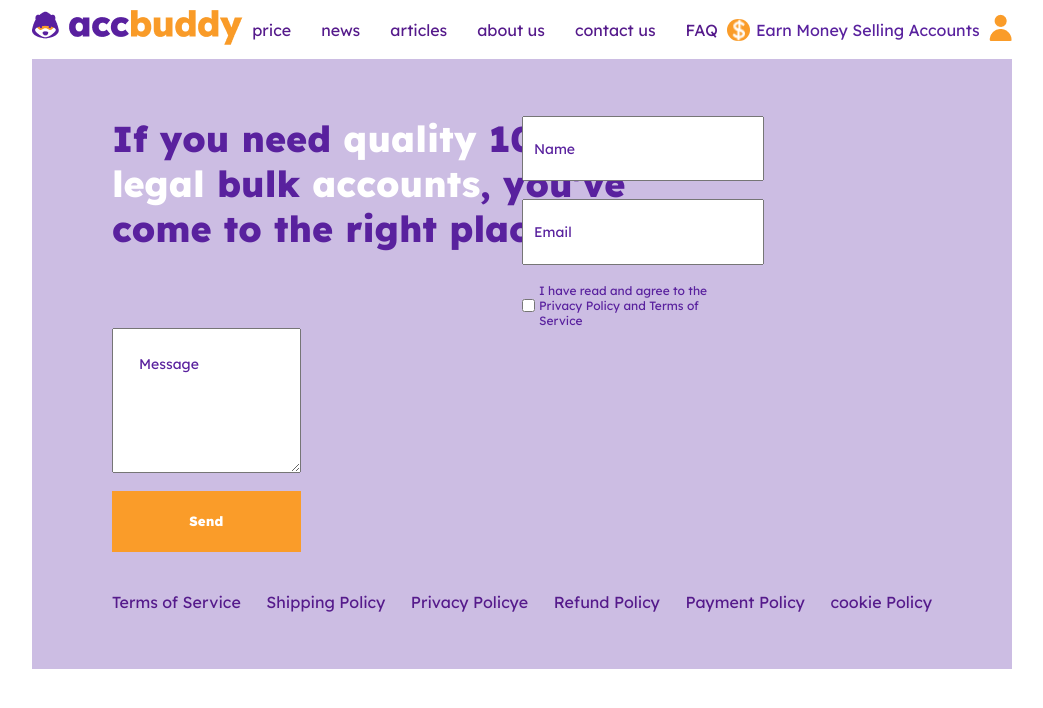
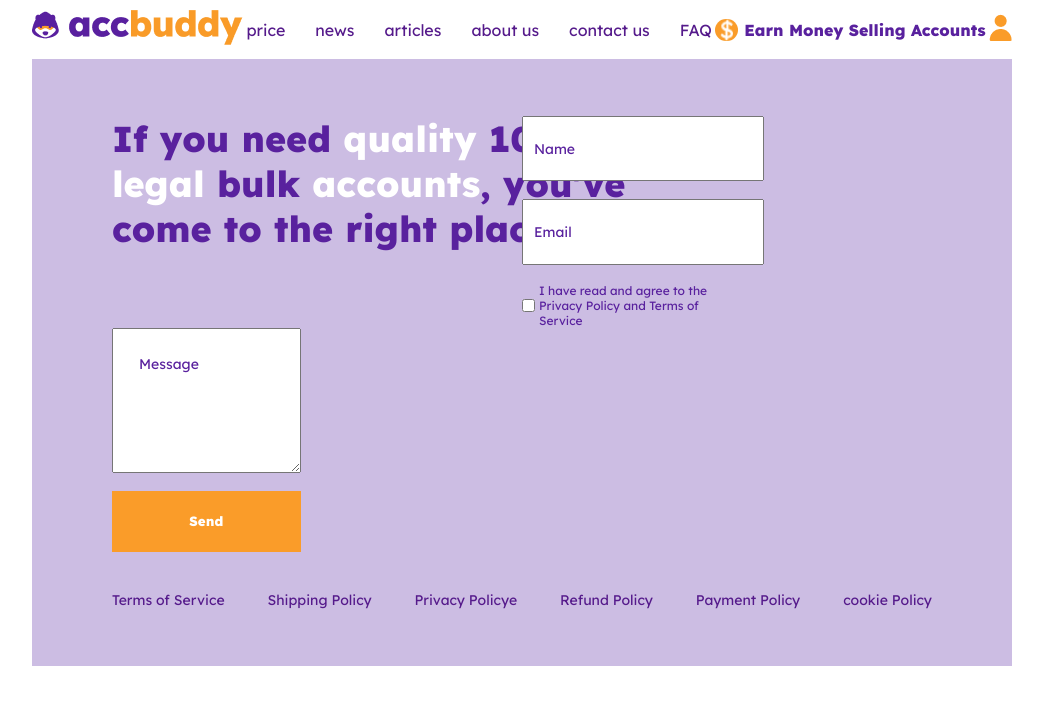
Before and after one commit to Wahaj-Ali/Sample-test, a plain HTML site: page index.html in a window 1280 px wide. Shown: the whole page, without its empty margins (118-1161 px from the left). Drawn offline with Linux system fonts and the light colour scheme.

Commit message:
Update styles.css

```diff
--- a/styles.css
+++ b/styles.css
@@ -37,9 +37,10 @@ ul {
   gap: 30px;
 }
 
-.links li {
-
+.links li a {
   font-size: 16px;
+  font-weight: 400;
+  line-height: 20px;
 }
 
 .earn_link {
@@ -55,6 +56,10 @@ ul {
   width: 23px;
   background-position: center;
   border-radius: 20px;
+}
+
+.earn_link p {
+  font-weight: 800;
 }
 
 .contact {
@@ -144,3 +149,9 @@ ul {
   width: 100%;
   justify-content: space-between;
 }
+
+#policies a {
+  font-size: 14px;
+  font-weight: 400;
+  line-height: 17.5px;
+}
```
